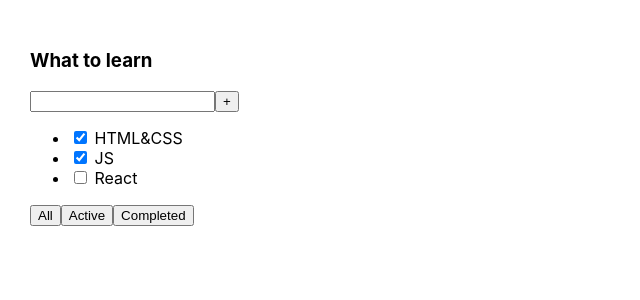
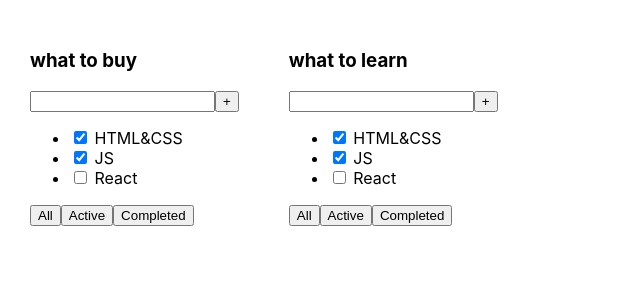
Before and after one commit to AirMous3/toDO, a React (Create React App) app: page / in a window 1280 px wide. Shown: the top 300 px of the page, without its empty margins (0-640 px from the left). Built offline with nearby package versions, Linux system fonts and the light colour scheme.

Commit message:
Добавил новый компонент Todolist Добавил пропсы (Название Тудушки) Затипизировал пропсы Закинул пропсы в H3

```diff
--- a/src/App.tsx
+++ b/src/App.tsx
@@ -1,26 +1,13 @@
 import React from 'react';
 import './App.css';
+import Todolist from "./components/Todolist";
 
 function App() {
     return (
         <div className="App">
-            <div>
-                <h3>What to learn</h3>
-                <div>
-                    <input/>
-                    <button>+</button>
-                </div>
-                <ul>
-                    <li><input type="checkbox" checked={true}/> <span>HTML&CSS</span></li>
-                    <li><input type="checkbox" checked={true}/> <span>JS</span></li>
-                    <li><input type="checkbox" checked={false}/> <span>React</span></li>
-                </ul>
-                <div>
-                    <button>All</button>
-                    <button>Active</button>
-                    <button>Completed</button>
-                </div>
-            </div>
+
+            <Todolist title={"what to buy"}/>
+            <Todolist title={"what to learn"}/>
         </div>
     );
 }
--- /dev/null
+++ b/src/components/Todolist.tsx
@@ -0,0 +1,29 @@
+import React from "react";
+
+type TodolistPropsType = {
+    title: string
+}
+
+function Todolist(props: TodolistPropsType) {
+    return (
+        <div><h3>{props.title}</h3>
+            <div>
+                <input/>
+                <button>+</button>
+            </div>
+            <ul>
+                <li><input type="checkbox" checked={true}/> <span>HTML&CSS</span></li>
+                <li><input type="checkbox" checked={true}/> <span>JS</span></li>
+                <li><input type="checkbox" checked={false}/> <span>React</span></li>
+            </ul>
+            <div>
+                <button>All</button>
+                <button>Active</button>
+                <button>Completed</button>
+            </div>
+        </div>
+
+    )
+}
+
+export default Todolist
```
